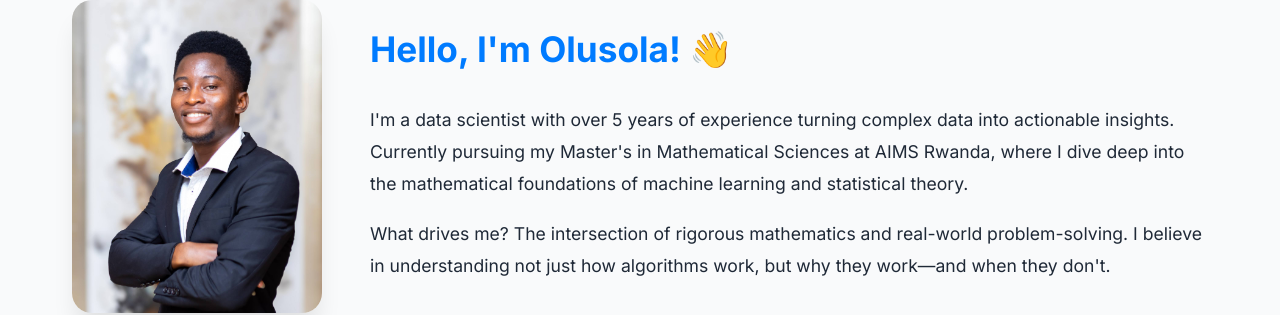
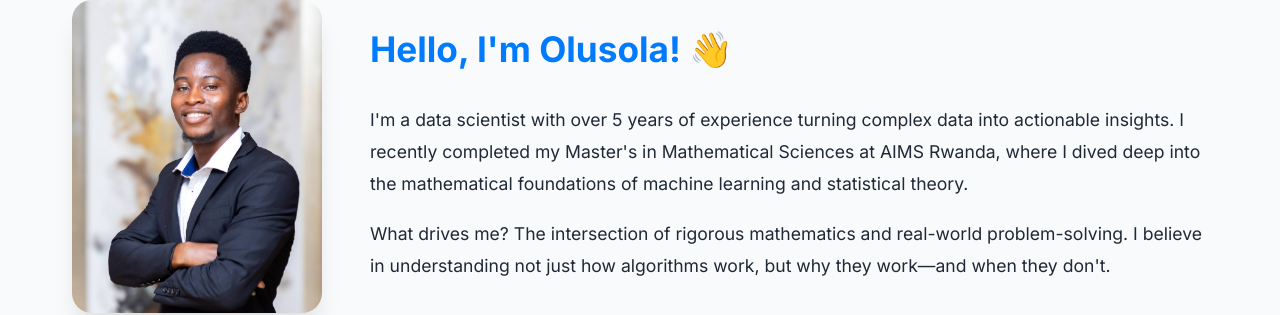
Before and after one commit to comsavvy/comsavvy.github.io, a Jekyll site: the page built from about/index.html, in a window 1280 px wide and 900 px high. Shown: the part 273-588 px from the top of the window. Built offline with Jekyll 4.4.1, drawn with Linux system fonts in a browser that asks for light colours; some web fonts are replaced; some of the changed text lies outside the part shown.

Commit message:
Update: Revise personal details in README and about page to reflect completed M.Sc. in Mathematical Sciences

```diff
--- a/about/index.html
+++ b/about/index.html
@@ -19,7 +19,7 @@
     <div class="about-hero-text">
       <h2>Hello, I'm Olusola! <span class="wave">👋</span></h2>
       <p class="intro-text">
-        I'm a data scientist with over 5 years of experience turning complex data into actionable insights. Currently pursuing my Master's in Mathematical Sciences at AIMS Rwanda, where I dive deep into the mathematical foundations of machine learning and statistical theory.
+        I'm a data scientist with over 5 years of experience turning complex data into actionable insights. I recently completed my Master's in Mathematical Sciences at AIMS Rwanda, where I dived deep into the mathematical foundations of machine learning and statistical theory.
       </p>
       <p class="intro-text">
         What drives me? The intersection of rigorous mathematics and real-world problem-solving. I believe in understanding not just how algorithms work, but why they work—and when they don't.
@@ -94,10 +94,10 @@
       <div class="timeline-item timeline-animate" style="animation-delay: 0.1s;">
         <div class="timeline-marker current"></div>
         <div class="timeline-content featured">
-          <div class="timeline-badge">Current</div>
+          <div class="timeline-badge">Completed 2026</div>
           <h3>African Institute of Mathematical Sciences (AIMS)</h3>
           <p class="edu-degree">M.Sc. in Mathematical Sciences (Data Science Track)</p>
-          <p class="edu-date"><svg class="edu-meta-icon" width="15" height="15" viewBox="0 0 24 24" fill="none" stroke="currentColor" stroke-width="2" stroke-linecap="round" stroke-linejoin="round"><path d="M21 10c0 7-9 13-9 13s-9-6-9-13a9 9 0 0 1 18 0z"/><circle cx="12" cy="10" r="3"/></svg>Kigali, Rwanda<span class="edu-date-sep">&middot;</span>2025 &ndash; Present</p>
+          <p class="edu-date"><svg class="edu-meta-icon" width="15" height="15" viewBox="0 0 24 24" fill="none" stroke="currentColor" stroke-width="2" stroke-linecap="round" stroke-linejoin="round"><path d="M21 10c0 7-9 13-9 13s-9-6-9-13a9 9 0 0 1 18 0z"/><circle cx="12" cy="10" r="3"/></svg>Kigali, Rwanda<span class="edu-date-sep">&middot;</span>2025 &ndash; 2026</p>
           <div class="edu-tags">
             <span class="edu-tag">Statistical Machine Learning</span>
             <span class="edu-tag">Bayesian Statistics</span>
```
Also changed, not shown: README.md.
